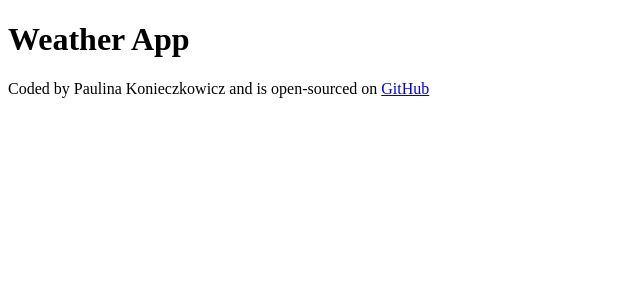
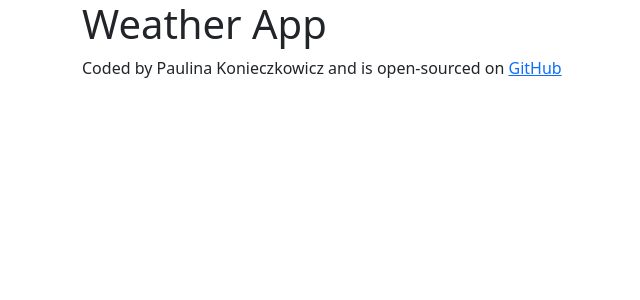
Before and after one commit to covicz/react-weather-app, a React (Create React App) app: page / in a window 1280 px wide. Shown: the top 300 px of the page, without its empty margins (0-640 px from the left). Built offline with nearby package versions, Linux system fonts and the light colour scheme.

Commit message:
Added bootstrap

```diff
--- a/package.json
+++ b/package.json
@@ -6,6 +6,7 @@
     "@testing-library/jest-dom": "^5.16.5",
     "@testing-library/react": "^13.4.0",
     "@testing-library/user-event": "^13.5.0",
+    "bootstrap": "^5.2.3",
     "react": "^18.2.0",
     "react-dom": "^18.2.0",
     "react-scripts": "5.0.1",
--- a/public/index.html
+++ b/public/index.html
@@ -9,8 +9,6 @@
       name="description"
       content="Weather application"
     />
-
-
     <link rel="manifest" href="%PUBLIC_URL%/manifest.json" />
 
     <title>React Weather App</title>
@@ -18,7 +16,5 @@
   <body>
     <noscript>You need to enable JavaScript to run this app.</noscript>
     <div id="root"></div>
-
-
   </body>
 </html>
--- a/src/App.js
+++ b/src/App.js
@@ -4,6 +4,7 @@
 export default function App() {
   return (
     <div className="App">
+      <div className="container">
       <h1>Weather App </h1>
       <footer>
         Coded by Paulina Konieczkowicz and is open-sourced on{" "}
@@ -13,6 +14,7 @@
             GitHub
         </a>
       </footer>
+      </div>
     </div>
   );
 }
--- a/src/index.js
+++ b/src/index.js
@@ -1,6 +1,9 @@
 import React from 'react';
 import ReactDOM from 'react-dom/client';
 import './index.css';
+import 'bootstrap/dist/css/bootstrap.css';
+// Put any other imports below so that CSS from your
+// components takes precedence over default styles.
 import App from './App';
 import reportWebVitals from './reportWebVitals';
 
```
Also changed, not shown: 1 other file (tests, documents, lock files or other folders).
